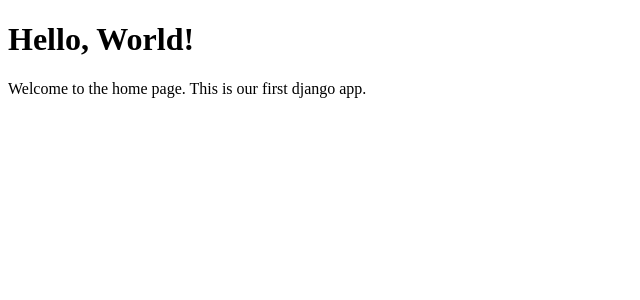
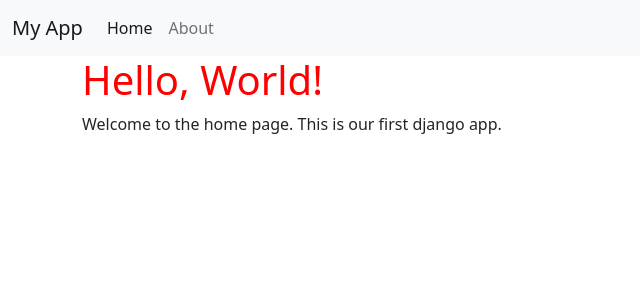
Before and after one commit to Seth21887/112-Introductory-Django, a Django app: page / in a window 1280 px wide. Shown: the top 300 px of the page, without its empty margins (0-640 px from the left). Run offline with Django 4.2, Linux system fonts and the light colour scheme.

Commit message:
midway through class 2

```diff
--- /dev/null
+++ b/requirements.txt
@@ -0,0 +1,5 @@
+asgiref==3.5.2
+Django==4.0.6
+gunicorn==20.1.0
+sqlparse==0.4.2
+whitenoise==6.2.0
--- /dev/null
+++ b/static/css/base.css
@@ -0,0 +1,3 @@
+h1{
+    color: red;
+}
--- a/templates/base.html
+++ b/templates/base.html
@@ -1,13 +1,38 @@
+{% load static %}
 <!DOCTYPE html>
 <html lang="en">
 <head>
     <meta charset="UTF-8">
     <meta http-equiv="X-UA-Compatible" content="IE=edge">
     <meta name="viewport" content="width=device-width, initial-scale=1.0">
+    <!-- CSS only -->
+    <link href="https://cdn.jsdelivr.net/npm/bootstrap@5.2.0-beta1/dist/css/bootstrap.min.css" rel="stylesheet" integrity="sha384-0evHe/X+R7YkIZDRvuzKMRqM+OrBnVFBL6DOitfPri4tjfHxaWutUpFmBp4vmVor" crossorigin="anonymous">
+    <link rel="stylesheet" href="{% static 'css/base.css' %}">
     <title>{% block title %}My App{% endblock title %}</title>
 </head>
 <body>
-    {% block content %}
-    {% endblock content %}
+    <nav class="navbar navbar-expand-lg bg-light">
+        <div class="container-fluid">
+          <a class="navbar-brand" href="{% url 'home' %}">My App</a>
+          <button class="navbar-toggler" type="button" data-bs-toggle="collapse" data-bs-target="#navbarNavAltMarkup" aria-controls="navbarNavAltMarkup" aria-expanded="false" aria-label="Toggle navigation">
+            <span class="navbar-toggler-icon"></span>
+          </button>
+          <div class="collapse navbar-collapse" id="navbarNavAltMarkup">
+            <div class="navbar-nav">
+              <a class="nav-link active" aria-current="page" href="{% url 'home' %}">Home</a>
+              <a class="nav-link" href="{% url 'about' %}">About</a>
+            </div>
+          </div>
+        </div>
+      </nav>
+      <div class="container">
+          {% block content %}
+          {% endblock content %}
+
+      </div>
+
+
+    <!-- JavaScript Bundle with Popper -->
+    <script src="https://cdn.jsdelivr.net/npm/bootstrap@5.2.0-beta1/dist/js/bootstrap.bundle.min.js" integrity="sha384-pprn3073KE6tl6bjs2QrFaJGz5/SUsLqktiwsUTF55Jfv3qYSDhgCecCxMW52nD2" crossorigin="anonymous"></script>
 </body>
 </html>
```
Also changed, not shown: config/settings.py (+8 -1 lines), templates/about.html (added, +10 -0 lines), static/img/programming.jpg (added), 2 other files.
